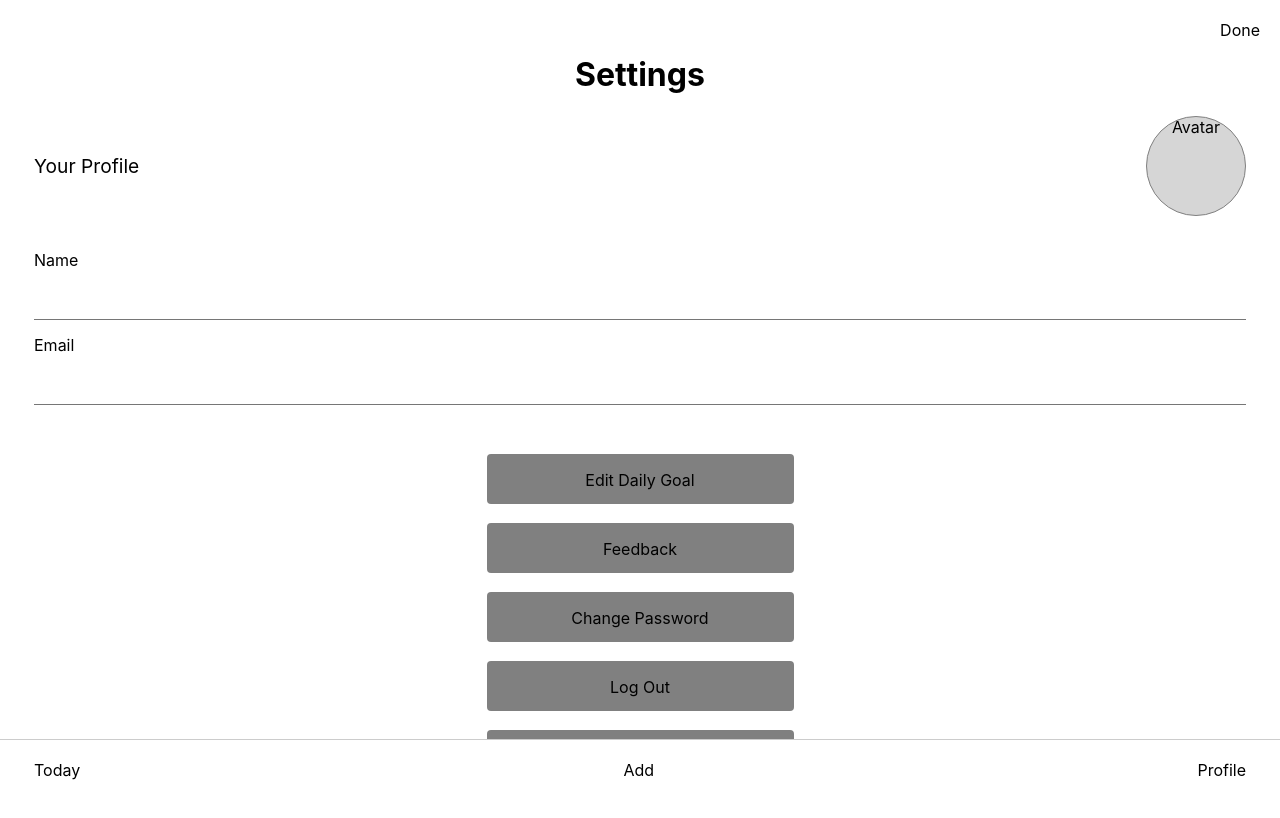
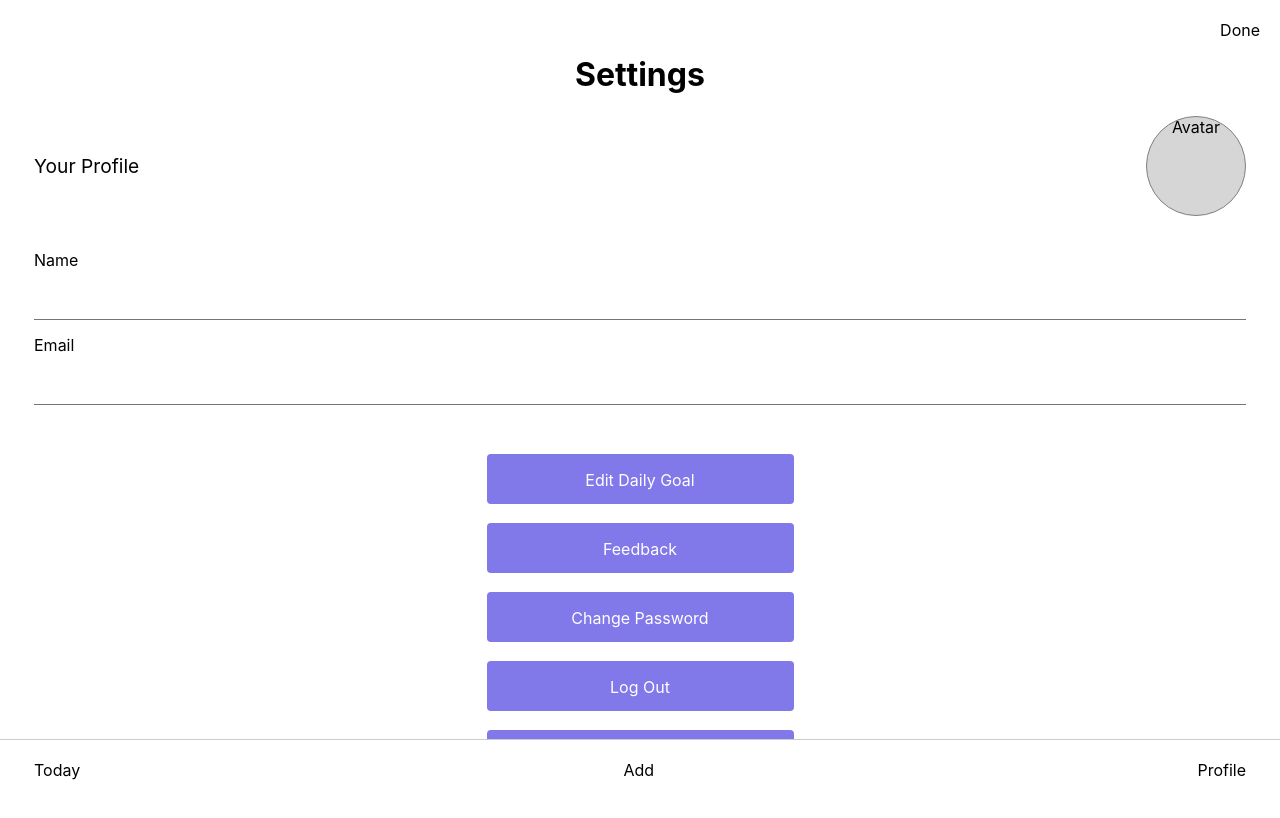
Before and after one commit to Glow-Carrots-App/glow-web, a Next.js app: page /settings in a window 1280 px wide. Shown: the top 818 px of the page. Built offline with nearby package versions, Linux system fonts and the light colour scheme; no server answers.

Commit message:
LargeLinkedButton css update

```diff
--- a/components/LargeLinkedButton/styles.module.css
+++ b/components/LargeLinkedButton/styles.module.css
@@ -3,9 +3,10 @@
   display: inline-block;
   text-align: center;
   padding: 1px 6px;
-  background-color: grey;
+  background-color: #8178e9;
   height: 50px;
   width: 307px;
   border-radius: 4px;
   border: none;
+  color: white;
 }
```
